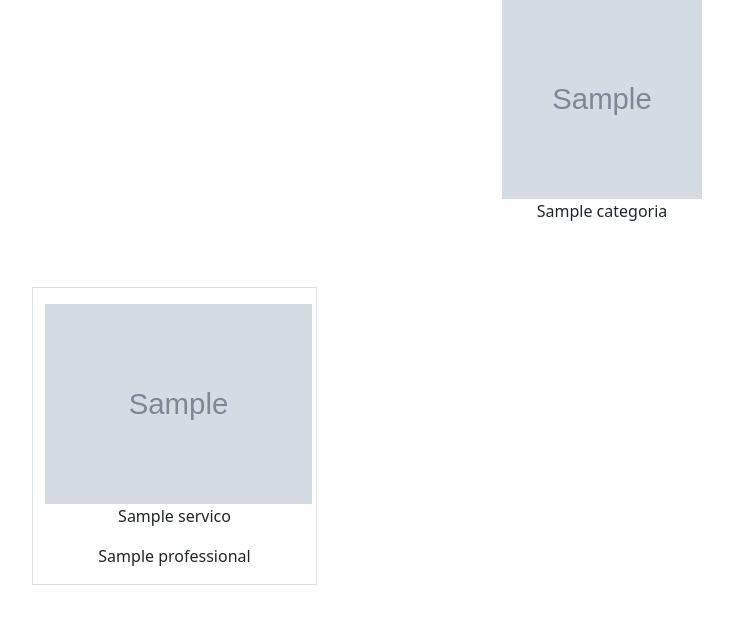
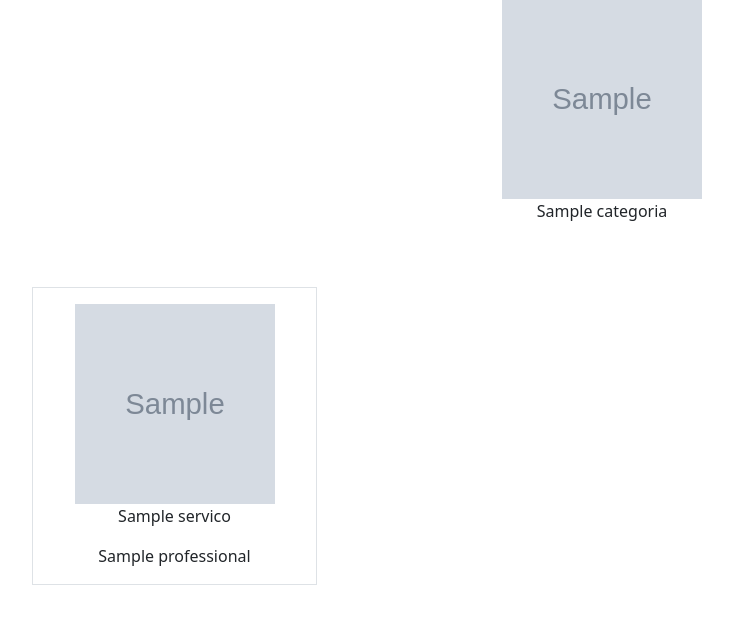
Before and after one commit to analiciasouza/Service-Plus, a Django app: template service-plus/core/home/templates/home/home.html in a window 1280 px wide. Shown: the part 105-729 px from the top of the page, without its empty margins (38-771 px from the left). Run offline with Django 5.2, Linux system fonts and the light colour scheme; the template is opened without the code that fills it: most values are stand-ins (such as "Sample title", 1, 10 or a date in 2020); grey boxes marked "Sample" are stand-in pictures.

Commit message:
refactor: trocar inline css por parametros de tag

```diff
--- a/service-plus/core/home/templates/home/home.html
+++ b/service-plus/core/home/templates/home/home.html
@@ -11,7 +11,7 @@
             <div class="card-categoria">
               <div class="img">
               {% if categoria.image %}
-                <img src="{{ categoria.image.url }}" class="image-fluid card-top" style="height:200px;width:200px;">
+                <img src="{{ categoria.image.url }}" class="image-fluid card-top" height="200" width="200">
               {% endif %}
             </div>
                 <p class="nome-categoria"> {{ categoria.name }} </p>
@@ -28,7 +28,7 @@
         <div class="card-servico">
           <div class="img">
           {% if servico.image %}
-            <img src=" {{ servico.image.url }} " class="image-fluid card-top" style="height:200px;width=200px;">
+            <img src=" {{ servico.image.url }} " class="image-fluid card-top" height="200" width="200">
           {% endif %}
         </div>
           <p> {{ servico.title }} </p>
```
